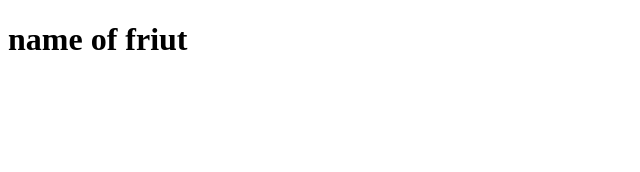
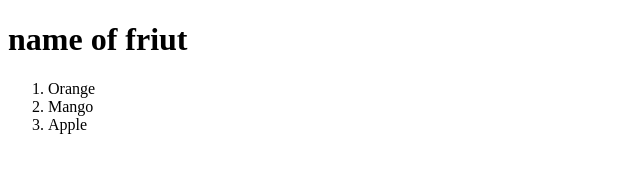
Before and after one commit to emytech/html-basic, a plain HTML site: page index.html in a window 1280 px wide. Shown: the whole page, without its empty margins (0-640 px from the left). Drawn offline with Linux system fonts and the light colour scheme.

Commit message:
edition of index file

```diff
--- a/index.html
+++ b/index.html
@@ -8,12 +8,10 @@
 </head>
 <body>
     <h1>name of friut</h1>
-    <h2>
-        <ol>
-            <ul>
-
-            </ul>
-        </ol>
-    </h2>
+    <ol>
+        <li>Orange</li>
+        <li>Mango</li>
+        <li>Apple</li>
+    </ol>
 </body>
 </html>
```
